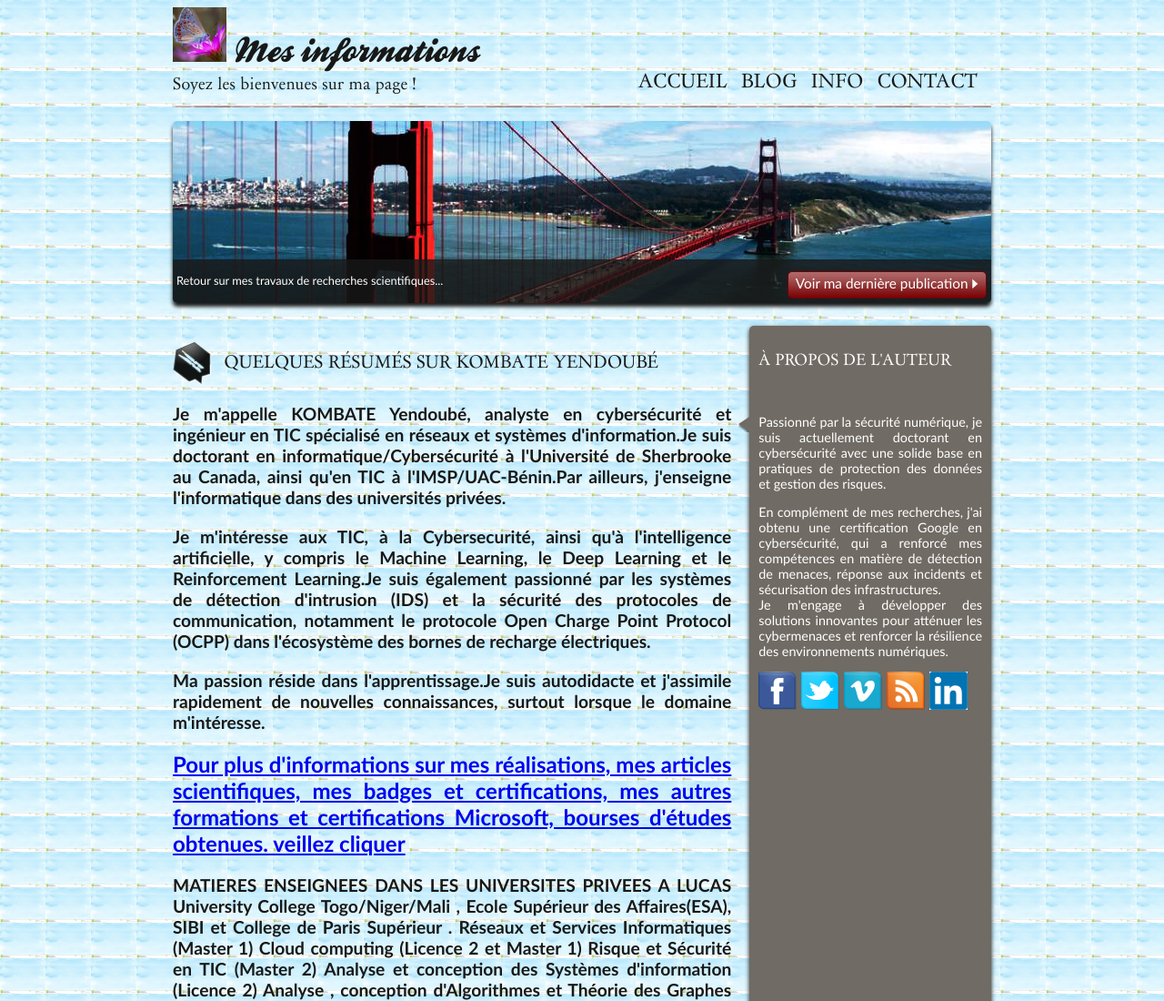
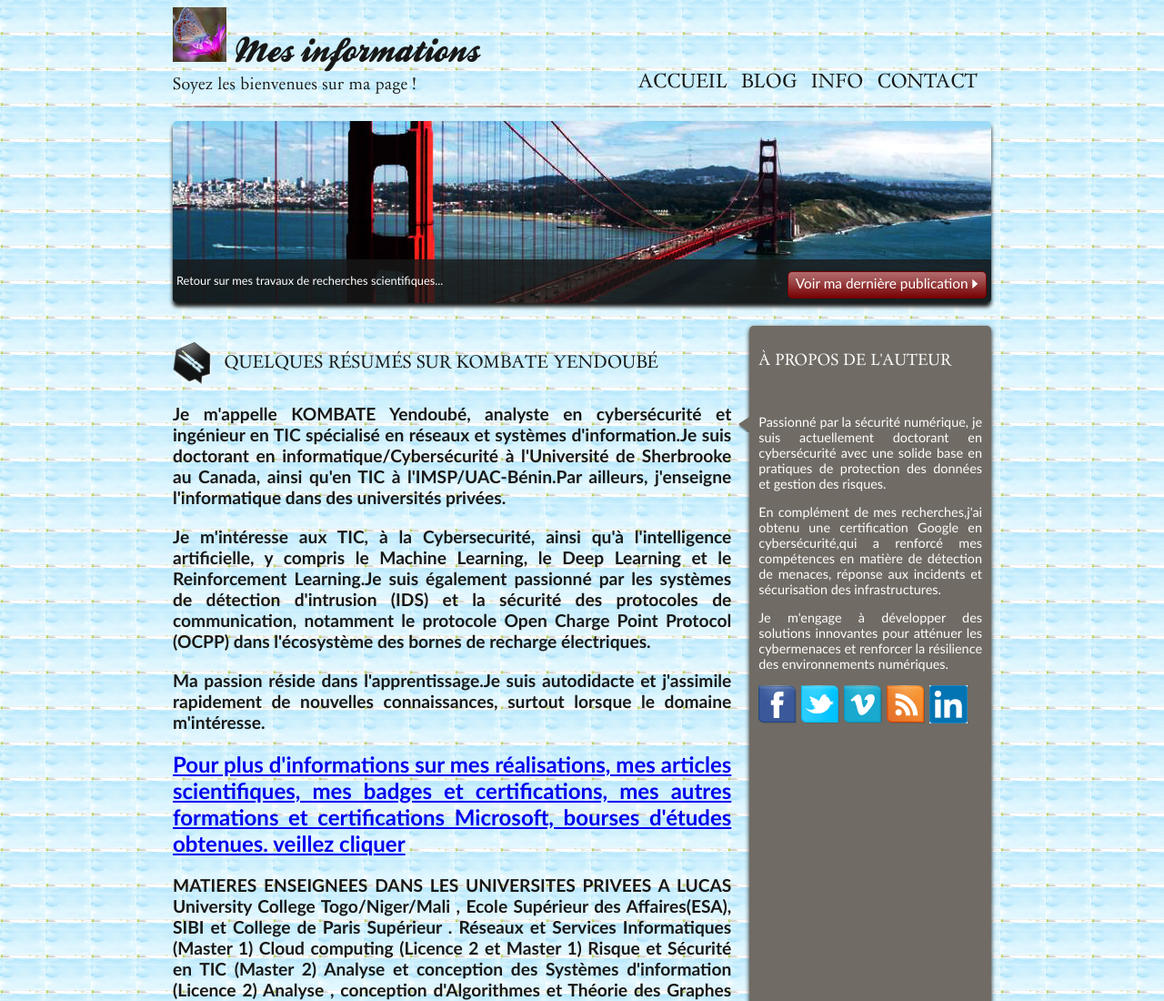
Before and after one commit to yendoube/monsite, a plain HTML site: page index.html in a window 1280 px wide. Shown: the top 1100 px of the page at 91% size. Drawn offline with Linux system fonts and the light colour scheme.

Commit message:
Update index.html

```diff
--- a/index.html
+++ b/index.html
@@ -84,9 +84,12 @@
 
                     <p>Passionné par la sécurité numérique, je suis actuellement doctorant en cybersécurité avec une solide base en pratiques de protection des données et gestion des risques.</p>
 
-                    <p style="margin-bottom: 0;">En complément de mes recherches, j'ai obtenu une certification Google en cybersécurité, qui a renforcé mes compétences en matière de détection de menaces, réponse aux incidents et sécurisation des infrastructures.</p>
+                    <p>En complément de mes recherches,j'ai obtenu une certification Google en cybersécurité,qui a renforcé mes
+                     compétences en matière de détection de menaces,
+                     réponse aux incidents et sécurisation des infrastructures.</p>
 
-                    <p style="margin-top: 0;">Je m'engage à développer des solutions innovantes pour atténuer les cybermenaces et renforcer la résilience des environnements numériques.</p>
+                    <p>Je m'engage à développer des solutions innovantes pour atténuer les cybermenaces et
+                         renforcer la résilience des environnements numériques.</p>
 
                     <p><img src="images/facebook.png" alt="Facebook" /><img src="images/twitter.png" alt="Twitter" /><img src="images/vimeo.png" alt="Vimeo" /><img src="images/rss.png" alt="RSS" /><img src="images/linkedin.png" alt="linkedin" /></p>
                 </aside>
```
